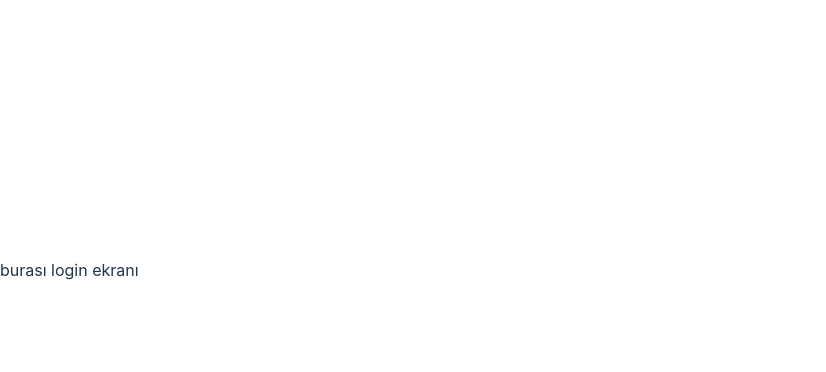
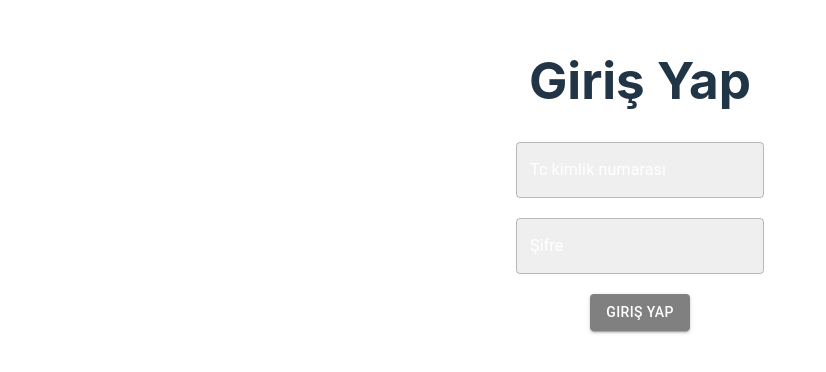
Before and after one commit to furkancan2107/labReportX-fe, a React (Vite) app: page / in a window 1280 px wide. Shown: the part 130-502 px from the top of the page, without its empty margins (0-826 px from the left). Built offline with nearby package versions, Linux system fonts and the light colour scheme; no server answers.

Commit message:
login and page redirects completed

```diff
--- a/src/App.css
+++ b/src/App.css
@@ -0,0 +1,24 @@
+.login-form {
+    margin-top: 10%;
+    text-align: center;
+    border: 1px solid white;
+    border-radius: 25px;
+    margin-left: 35%;
+    margin-right: 35%;
+    padding-top: 20px;
+    padding-bottom: 20px;
+
+
+}
+.inputDiv {
+    margin-top: 15px;
+    margin-bottom: 20px;
+    color: white;
+}
+.register {
+    text-align: center;
+    color: white;
+    text-decoration: none;
+    margin-left: 42%;
+    padding-top: 100px;
+}
--- a/src/auth/LoginPage.jsx
+++ b/src/auth/LoginPage.jsx
@@ -1,9 +1,53 @@
-import React from 'react'
+import React, { useEffect, useState } from 'react'
+import { TextField, Button } from '@mui/material'
+import { useDispatch, useSelector } from 'react-redux'
+import { useNavigate,Link } from 'react-router-dom'
+import { signIn } from '../redux/auth/AuthReducer'
 
 export default function () {
+  const [body, setBody] = useState({ identificationNumber: null, password: null })
+  const dispatch = useDispatch();
+  const { role } = useSelector((store) => store.auth);
+  const navigate = useNavigate();
+  const inputChange = (event) => {
+    const name = event.target.name;
+    const value = event.target.value;
+    setBody({ ...body, [name]: value })
+  }
+   const loginButton = async() => {
+     await dispatch(signIn(body));
+
+  }
+  useEffect(() => {
+    console.log(role);
+    switch (role) {
+        case 'ROLE_ADMIN': navigate("/admin-page"); break
+        case 'ROLE_PATIENT': navigate("/patient-page"); break
+        case 'ROLE_WORKER': navigate("/worker-page"); break
+        default: navigate("/");
+    }
+
+  },[role])
   return (
     <div>
-      burası login ekranı
+      <form className='login-form'>
+        <h1>Giriş Yap</h1>
+        <div className='inputDiv'>
+<TextField name='identificationNumber' onChange={inputChange} InputLabelProps={{ style: { backgroundColor : 'ButtonFace', color: 'white' } }}
+            InputProps={{ style: { backgroundColor : 'ButtonHighlight', color: 'white' } }}  type='number' size='medium' label="Tc kimlik numarası" placeholder='Tc numarınızı girin'></TextField>
+        </div>
+        <div onChange={inputChange} className='inputDiv'>
+<TextField name='password' InputLabelProps={{ style: { backgroundColor : 'ButtonFace', color: 'white' } }}
+            InputProps={{ style: {backgroundColor : 'ButtonHighlight',  color: 'white' } }}   size='medium' label="Şifre" placeholder='Şifrenizi girin'></TextField>
+        </div>
+        <div className='inputDiv'>
+          <Button onClick={loginButton} style={{ backgroundColor: 'gray', color: 'white' }} variant='contained'>Giriş Yap</Button>
+        </div>
+
+      </form>
+       <div style={{marginTop: 25}}>
+        <Link className='register' to={"/patient-register"} >Hasta kaydı için tikla</Link>
+     </div>
     </div>
   )
 }
--- a/src/index.css
+++ b/src/index.css
@@ -22,13 +22,6 @@ a:hover {
   color: #535bf2;
 }
 
-body {
-  margin: 0;
-  display: flex;
-  place-items: center;
-  min-width: 320px;
-  min-height: 100vh;
-}
 
 h1 {
   font-size: 3.2em;
--- a/src/pages/AdminPage.jsx
+++ b/src/pages/AdminPage.jsx
@@ -0,0 +1,11 @@
+import React from 'react'
+
+const AdminPage = () => {
+  return (
+    <div>
+      admin
+    </div>
+  )
+}
+
+export default AdminPage
--- a/src/pages/PatientPage.jsx
+++ b/src/pages/PatientPage.jsx
@@ -0,0 +1,12 @@
+import React from 'react'
+
+const PatientPage = () => {
+  return (
+    <div>
+          patient
+
+    </div>
+  )
+}
+
+export default PatientPage
--- a/src/pages/RegisterPatientPage.jsx
+++ b/src/pages/RegisterPatientPage.jsx
@@ -0,0 +1,39 @@
+import React, { useEffect, useState } from 'react'
+import { TextField, Button } from '@mui/material'
+import { useDispatch, useSelector } from 'react-redux'
+import { useNavigate,Link } from 'react-router-dom'
+
+const RegisterPatientPage = () => {
+  return (
+    <div>
+       <form className='login-form'>
+        <h1>Hasta Kayıt</h1>
+        <div className='inputDiv'>
+<TextField  InputLabelProps={{ style: { backgroundColor : 'ButtonFace', color: 'white' } }}
+            InputProps={{ style: { backgroundColor : 'ButtonHighlight', color: 'white' } }}  type='number' size='medium' label="Tc kimlik numarası" placeholder='Tc numarınızı girin'></TextField>
+              </div>
+               <div className='inputDiv'>
+<TextField InputLabelProps={{ style: { backgroundColor : 'ButtonFace', color: 'white' } }}
+            InputProps={{ style: {backgroundColor : 'ButtonHighlight',  color: 'white' } }}   size='medium' label="İsim" placeholder='İsminizi girin'></TextField>
+              </div>
+               <div className='inputDiv'>
+<TextField InputLabelProps={{ style: { backgroundColor : 'ButtonFace', color: 'white' } }}
+            InputProps={{ style: {backgroundColor : 'ButtonHighlight',  color: 'white' } }}   size='medium' label="Soyisim" placeholder='Soyisminizi girin'></TextField>
+        </div>
+        <div className='inputDiv'>
+<TextField InputLabelProps={{ style: { backgroundColor : 'ButtonFace', color: 'white' } }}
+            InputProps={{ style: {backgroundColor : 'ButtonHighlight',  color: 'white' } }}  size='medium' label="Şifre" placeholder='Şifrenizi girin'></TextField>
+        </div>
+        <div className='inputDiv'>
+          <Button style={{ backgroundColor: 'gray', color: 'white' }} variant='contained'>Kaydol</Button>
+        </div>
+
+          </form>
+          <div style={{marginTop: 25}}>
+        <Link className='register' to={"/"} >Hesabınız Var Mı ? Giriş Yap</Link>
+     </div>
+    </div>
+  )
+}
+
+export default RegisterPatientPage
--- a/src/pages/WorkerPage.jsx
+++ b/src/pages/WorkerPage.jsx
@@ -0,0 +1,11 @@
+import React from 'react'
+
+const WorkerPage = () => {
+  return (
+    <div>
+      worker
+    </div>
+  )
+}
+
+export default WorkerPage
--- /dev/null
+++ b/src/redux/auth/AuthReducer.jsx
@@ -0,0 +1,64 @@
+import { createSlice, createAsyncThunk } from "@reduxjs/toolkit";
+import { login, verifyUser } from "../../server/api";
+
+const initialState = {
+    id: null,
+    token: null,
+    identificationNumber: null,
+    role: null,
+}
+// login
+export const signIn = createAsyncThunk(
+    "auth/login",
+    async (body) => {
+        var response;
+        await login(body).then((res) => {
+            response = res.data;
+        }).catch((err) => {
+            response = err.response.data;
+        })
+        return response;
+    }
+)
+// logout
+
+// verify user
+export const validate = createAsyncThunk(
+    "auth/verify",
+    async () => {
+        var response;
+        await verifyUser().then((res) => {
+            response = res.data;
+        }).catch((err) => {
+            response = err.response.data;
+        })
+        return response;
+    }
+)
+export const authReducer = createSlice({
+    name: 'auth',
+    initialState,
+    reducers: {
+
+    },
+    extraReducers: (builder) => {
+        builder.addCase(signIn.fulfilled, (state, action) => {
+            console.log(action.payload);
+            console.log(action.payload.user.role)
+            if (action.payload != null && action.payload?.token != null) {
+                state.role = action.payload.user.role;
+                localStorage.setItem('role', state.role);
+            }
+        }).addCase(validate.fulfilled, (state, action) => {
+            console.log(action.payload);
+             if (action.payload != null && action.payload?.role != null) {
+                state.role = action.payload.role;
+                localStorage.setItem('role', state.role);
+            }
+        })
+    }
+
+}
+);
+
+export default authReducer.reducer;
--- a/src/redux/store.jsx
+++ b/src/redux/store.jsx
@@ -1,8 +1,11 @@
 import React from 'react'
 import { configureStore } from "@reduxjs/toolkit";
+import AuthReducer from './auth/AuthReducer';
 
 export const store = configureStore({
     reducer: {
+        auth: AuthReducer,
+
 
     }
 })
--- a/src/server/api.jsx
+++ b/src/server/api.jsx
@@ -11,6 +11,11 @@ export const login = (body) => {
 // logout
 export const logout = () => {
     const res = axios.delete(url + 'auth/logout');
+    return res;
+}
+// verify
+export const verifyUser = () => {
+    var res = axios.get(url + 'auth/verify')
     return res;
 }
 /*----------------------------------------*/
--- a/vite.config.js
+++ b/vite.config.js
@@ -5,6 +5,8 @@ import react from '@vitejs/plugin-react'
 export default defineConfig({
   plugins: [react()],
   server: {
-    '/api' : 'http://localhost:8080/'
+    proxy: {
+      '/api' : 'http://localhost:8080'
+    }
   }
 })
```
Also changed, not shown: src/App.jsx (+41 -2 lines).
